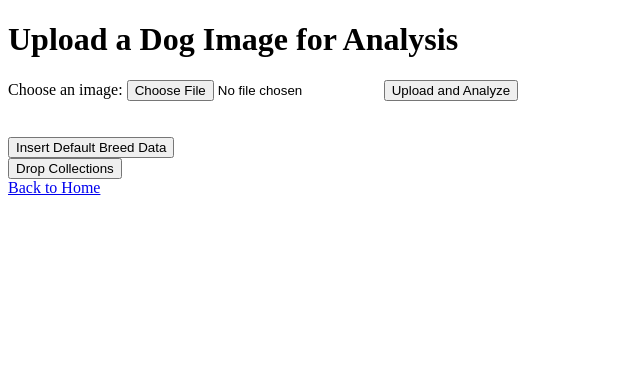
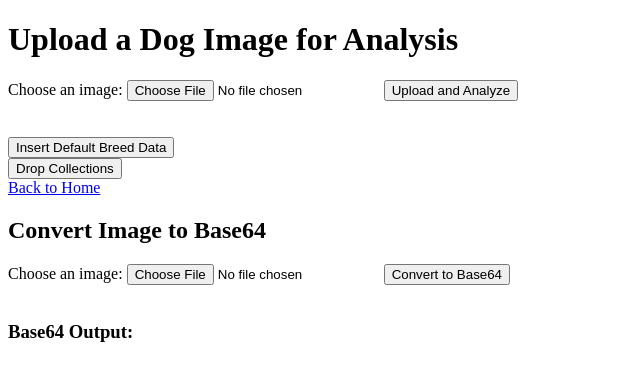
Before and after one commit to hlee18lee46/hackgpt4, a Flask app: page /upload in a window 1280 px wide. Shown: the top 381 px of the page, without its empty margins (0-640 px from the left). Run offline with Flask 3, Linux system fonts and the light colour scheme.

Commit message:
reverted upload

```diff
--- a/app.py
+++ b/app.py
@@ -204,6 +204,7 @@ def upload_base64_return_info():
     if not data or "image" not in data:
         return jsonify({"error": "No image data provided"}), 400
 
+
     # Encode the image in base64
     base64_image = data["image"]
 
@@ -290,6 +291,27 @@ def upload_base64_return_info():
 
     return jsonify({"error": "Unknown error"}), 500
 
+
+@app.route('/convert_to_base64', methods=['GET', 'POST'])
+def convert_to_base64():
+    if request.method == 'POST':
+        if 'image' not in request.files:
+            return jsonify({"error": "No file part"}), 400
+
+        file = request.files['image']
+        if file.filename == '':
+            return jsonify({"error": "No selected file"}), 400
+
+        # Convert the uploaded image to a base64 string
+        base64_image = base64.b64encode(file.read()).decode('utf-8')
+        print("Base64 Encoded Image:", base64_image)  # Debugging: Print to console
+
+        # Return the base64-encoded string as JSON
+        return jsonify({"base64_string": base64_image}), 200
+
+    # Render the HTML form on GET request
+    return render_template('upload_image.html')
+
 @app.route("/insert_breed_data", methods=["POST"])
 def insert_breed_data():
     # Define the breed data to be inserted
--- a/templates/upload.html
+++ b/templates/upload.html
@@ -21,5 +21,43 @@
         <button type="submit">Drop Collections</button>
     </form>
     <a href="{{ url_for('home') }}">Back to Home</a>
+        <!-- New feature to convert an image to Base64 and display it -->
+        <h2>Convert Image to Base64</h2>
+        <form id="base64-form">
+            <label for="base64-image">Choose an image:</label>
+            <input type="file" id="base64-image" accept="image/*" required>
+            <button type="button" onclick="convertToBase64()">Convert to Base64</button>
+        </form>
+        <br>
+        <div id="output">
+            <h3>Base64 Output:</h3>
+            <pre id="base64-output"></pre>
+        </div>
+
+        <script>
+            function convertToBase64() {
+                const fileInput = document.getElementById('base64-image');
+                const output = document.getElementById('base64-output');
+
+                if (fileInput.files.length === 0) {
+                    output.textContent = "Please select an image first.";
+                    return;
+                }
+
+                const file = fileInput.files[0];
+                const reader = new FileReader();
+
+                reader.onload = function(e) {
+                    const base64String = e.target.result.split(',')[1];
+                    output.textContent = base64String;
+                };
+
+                reader.onerror = function() {
+                    output.textContent = "Failed to convert image to Base64.";
+                };
+
+                reader.readAsDataURL(file);
+            }
+        </script>
 </body>
 </html>
```
Also changed, not shown: templates/upload_image.html (added, +35 -0 lines).
